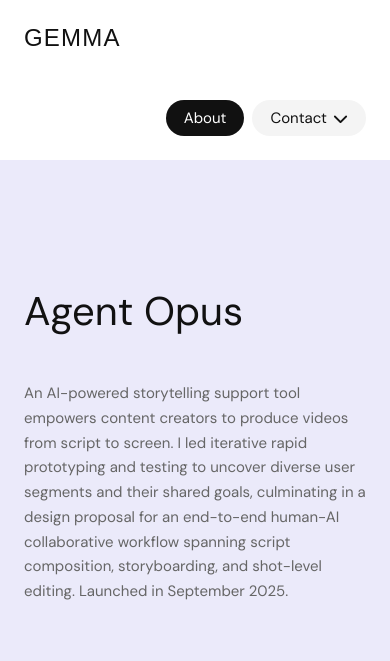
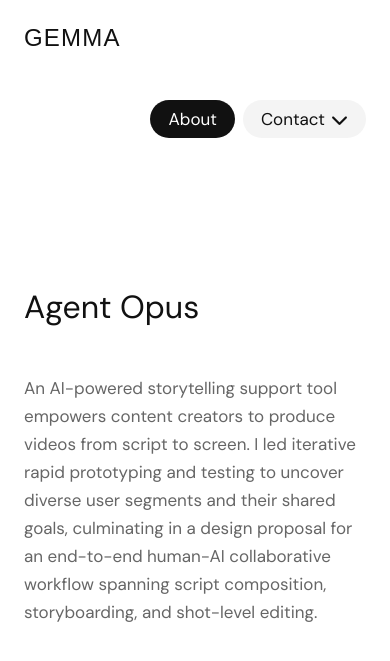
Before and after one commit to azurestocking/azurestocking.github.io, a Jekyll site: the page built from _projects/agent-opus.html, in a window 390 px wide and 900 px high, cut to the strip 0-664 px from the top of the window. Shown: the top 661 px of the strip. Built offline with Jekyll 4.4.1, drawn with Linux system fonts in a browser that asks for light colours; some web fonts are replaced; some of the changed text lies outside the part shown.

Commit message:
Add accordion + eyebrow; refine scrollspy, bold, tokens
- Success Metrics: replace redundant text columns with a native
  <details> accordion (At Launch / Over Time), token-styled +/- rows
- Scrollspy: capitalized links in body-grey, bold when active; drop
  the generated Retrospect entry; TOC built from <hr> labels only
- Add .eyebrow utility (uppercase ink-3 label with spacing)
- <b>/<strong>: medium weight, inherit parent color
- Token/spacing tweaks (nav size, display size, mobile clamp)

```diff
--- a/_layouts/project.html
+++ b/_layouts/project.html
@@ -4,7 +4,7 @@ layout: default
 
 {% if page['theme-color'] and page['theme-color'] != '' %}<style>:root { --accent: {{ page['theme-color'] }}; }</style>{% endif %}
 
-<section id="overview" class="full-width-bg" style="background-color: {{ page['bg-color'] }};">
+<section id="overview" class="full-width-bg">
     <div class="grid">
         <div class="col-start-4 col-span-6">
             <div class="p-xl" style="margin-top: 25vh; font-family: var(--font-secondary);">{{ page.name }}</div>
--- a/_projects/agent-opus.html
+++ b/_projects/agent-opus.html
@@ -5,7 +5,7 @@ draft: false
 featured: true
 name: "Agent Opus"
 client: "Opus Clip"
-desc: "An AI-powered storytelling support tool empowers content creators to produce videos from script to screen. I led iterative rapid prototyping and testing to uncover diverse user segments and their shared goals, culminating in a design proposal for an end-to-end human-AI collaborative workflow spanning script composition, storyboarding, and shot-level editing. Launched in September 2025."
+desc: "An AI-powered storytelling support tool empowers content creators to produce videos from script to screen. I led iterative rapid prototyping and testing to uncover diverse user segments and their shared goals, culminating in a design proposal for an end-to-end human-AI collaborative workflow spanning script composition, storyboarding, and shot-level editing."
 image: "/images/agent-opus/demo.mp4"
 bg-pattern: "/images/agent-opus/bg-pattern.png"
 bg-image: "/images/agent-opus/bg-image.jpg"
@@ -36,25 +36,9 @@ responsibilities:
     <div class="grid">
         <div class="col-start-4 col-span-6">
             <h3 class="np">Background</h3>
-            <p>Back in Q2 2024, our company saw text-to-video integration as both timely and technically feasible, but <strong>this potentially valuable yet loosely defined opportunity needed to be validated and conceptualized quickly and affordably</strong>, before securing leadership buy-in and diverting core production efforts.</p>
-        </div>
-
-        <div class="flex-row col-start-3 col-span-8">
-            <div class="card">
-                <div class="number">🔥</div>
-                <h5>Market Interest</h5>
-                <p>Advances in generative AI have fueled momentum in multimodal creation, with text-to-video emerging as a compelling frontier. Early movers like Pika and Runway signal both technical feasibility and strong market demand.</p>
-            </div>
-            <div class="card">
-                <div class="number">🚀</div>
-                <h5>Existential Crisis</h5>
-                <p>Our company is among the earliest players in AI-powered video captioning and repurposing, but the low barrier to entry makes differentiation essential to maintain its competitive edge as more industry giants like ByteDance, YouTube, Meta enter the space.</p>
-            </div>
-            <div class="card">
-                <div class="number">🤝</div>
-                <h5>Potential Synergy</h5>
-                <p>Existing users have been requesting text-to-video generation, a capability that naturally complements the current product by extending the workflow earlier in the pipeline.</p>
-            </div>
+            <p>The company is a pre-Series A startup specialized in AI-powered video captioning and repurposing, and the low barrier to entry makes differentiation essential to maintain its competitive edge as more industry giants enter the space.</p>
+            <p>By Q2 2024, existing users were asking for text-to-video generation, a capability that naturally complements the current product. Advances in generative AI had made this feature both timely and technically feasible.</p>
+            <p>This potentially valuable yet loosely defined opportunity needed to be validated and conceptualized quickly and affordably, before securing leadership buy-in and diverting core production efforts.</p>
         </div>
     </div>
 </section>
@@ -84,17 +68,8 @@ responsibilities:
         <div class="col-start-4 col-span-6">
             <h3 class="np">Problem Statement</h3>
             <p>We began with a straightforward, feature-driven problem framing handed down by the product manager, simple by necessity, but knowingly incomplete:</p>
-        </div>
-
-        <div class="p-l col-start-4 col-span-6">
             <blockquote>How might we integrate a text-to-video generating feature into the existing short video repurposing pipeline?</blockquote>
-        </div>
-
-        <div class="col-start-4 col-span-6">
-            <p>As later research surfaced three high-level goals shared across two user segments — efficiency, consistency, and adaptability — I refined that rough question into something more specific, which guided the design decisions that follow:</p>
-        </div>
-
-        <div class="p-l col-start-4 col-span-6">
+            <p>As later research surfaced three high-level goals shared across two user segments, i.e., efficiency, consistency, and adaptability, I refined that rough question into something more specific, which guided the design decisions that follow:</p>
             <blockquote>How might we empower content creators to quickly and easily translate their scripts into reliably high-quality videos while accommodating diverse scenarios?</blockquote>
         </div>
     </div>
@@ -235,14 +210,15 @@ responsibilities:
     <div class="grid">
         <div class="col-start-4 col-span-6">
             <h3>Market Analysis</h3>
-            <p>Starting with a hypothesis: leading players appeared to focus on generating impressive but disjointed video clips, placing less emphasis on connecting them into structured narrative, which positions themselves more as tools for visual experimentation and asset creation.</p>
+            <p>Starting with a hypothesis: </p>
+            <blockquote>Leading players appeared to focus on generating impressive but disjointed video clips, placing less emphasis on connecting them into structured narrative, which positions themselves more as tools for visual experimentation and asset creation.</blockquote>
             <p>To test this hypothesis, I identified several leading players across the production cycle and established a set of criteria to evaluate their narrative capabilities.</p>
         </div>
 
         <img class="col-start-4 col-span-6" src="{{ '/images/agent-opus/market-analysis.png' | relative_url }}" loading="lazy">
 
         <div class="col-start-4 col-span-6">
-            <p>The matrix reveals a strategic opportunity: <strong>to differentiate by centering on storytelling support</strong>, aligning with the market gap and the team’s strengths, instead of competing on model performance.</p>
+            <p>The matrix reveals a strategic opportunity: to differentiate by centering on storytelling support, aligning with the market gap and the team’s strengths, instead of competing on model performance.</p>
         </div>
     </div>
 </section>
@@ -272,14 +248,14 @@ responsibilities:
         </div>
 
         <div class="list-container col-start-3 col-span-4">
-            <img src="{{ '/images/agent-opus/wireframe-1.png' | relative_url }}" loading="lazy">
+            <img src="{{ '/images/agent-opus/wireframe-1.png' | relative_url }}" loading="lazy" style="border-radius: 0;">
             <div>
                 <h5>Storyboard</h5>
                 <p>A sequential visual planning tool widely used in film and animation to pre-visualize productions, as seen in tools like Toon Boom Storyboard.</p>
             </div>
         </div>
         <div class="list-container col-start-7 col-span-4">
-            <img src="{{ '/images/agent-opus/wireframe-2.png' | relative_url }}" loading="lazy">
+            <img src="{{ '/images/agent-opus/wireframe-2.png' | relative_url }}" loading="lazy" style="border-radius: 0;">
             <div>
                 <h5>Infinite Canvas</h5>
                 <p>A modular approach used by domain experts to design and execute complex systems visually, such as Grasshopper and Unreal Engine.</p>
@@ -296,7 +272,7 @@ responsibilities:
     <div class="grid">
         <div class="col-start-4 col-span-6">
             <h3>Concept Testing</h3>
-            <p>To assess which direction had the strategic and technical foundation to move forward, I facilitated a <strong>cross-functional stakeholder interview</strong> to walk through annotated sketches and evaluate its viability, grouping the responses into thematic categories.</p>
+            <p>To assess which direction had the strategic and technical foundation to move forward, I facilitated a cross-functional stakeholder interview to walk through annotated sketches and evaluate its viability, grouping the responses into thematic categories.</p>
         </div>
 
         <div class="image-container col-start-4 col-span-6">
@@ -313,7 +289,7 @@ responsibilities:
     <div class="grid">
         <div class="col-start-4 col-span-6">
             <h3>Data Analysis</h3>
-            <p>Synthesizing the responses, the affinity mapping revealed that <strong>implementing a node-based architecture would require substantial engineering refactoring</strong>, raising critical concerns across three dimensions:</p>
+            <p>Synthesizing the responses, the affinity mapping revealed that implementing a node-based architecture would require substantial engineering refactoring, raising critical concerns across three dimensions:</p>
         </div>
 
         <div class="flex-row col-start-3 col-span-8">
@@ -394,9 +370,9 @@ responsibilities:
     <div class="grid">
         <div class="col-start-4 col-span-6">
             <h3>Usability Testing</h3>
-            <p>To test the prototype across hypothesized user segments, I recruited a slightly larger sample of 8 participants via a <strong>screener survey, capturing how each might integrate the feature into their existing workflow</strong>.</p>
-            <p>Sessions employed the <strong>think-aloud protocol to surface usability and functionality issues</strong> in real time.</p>
-            <p>Responses were synthesized through <strong>affinity mapping, grouped thematically and color-coded by usage intensity</strong>, to surface areas for improvement and drive the next iteration.</p>
+            <p>To test the prototype across hypothesized user segments, I recruited a slightly larger sample of 8 participants via a screener survey, capturing how each might integrate the feature into their existing workflow.</p>
+            <p>Sessions employed the think-aloud protocol to surface usability and functionality issues in real time.</p>
+            <p>Responses were synthesized through affinity mapping, grouped thematically and color-coded by usage intensity, to surface areas for improvement and drive the next iteration.</p>
         </div>
 
         <div class="image-container col-start-4 col-span-6">
@@ -421,7 +397,7 @@ responsibilities:
     <div class="grid">
         <div class="col-start-4 col-span-6">
             <h3>Data Analysis</h3>
-            <p>To make sense of these apparent contradictions, I hypothesized that the conflicting needs stemmed from how users conceptualize a set of shared goals differently. To test this, I examined the underlying intent behind each request and reshuffled them by <strong>high-level goals — the broader needs that encompass divergent user behaviors and expectations</strong>.</p>
+            <p>To make sense of these apparent contradictions, I hypothesized that the conflicting needs stemmed from how users conceptualize a set of shared goals differently. To test this, I examined the underlying intent behind each request and reshuffled them by high-level goals — the broader needs that encompass divergent user behaviors and expectations.</p>
         </div>
 
         <div class="image-container col-start-4 col-span-6">
@@ -429,7 +405,7 @@ responsibilities:
         </div>
 
         <div class="col-start-4 col-span-6">
-            <p>The affinity mapping supports this hypothesis: despite appearing contradictory at the surface level, all requests consistently mapped to the same high-level goals, indicating that <strong>users differ in their expectations about how these goals should be achieved rather than holding fundamentally incompatible needs, and are therefore reconcilable</strong>.</p>
+            <p>The affinity mapping supports this hypothesis: despite appearing contradictory at the surface level, all requests consistently mapped to the same high-level goals, indicating that users differ in their expectations about how these goals should be achieved rather than holding fundamentally incompatible needs, and are therefore reconcilable.</p>
         </div>
 
         <div class="flex-row col-start-3 col-span-8">
@@ -451,7 +427,7 @@ responsibilities:
         </div>
 
         <div class="col-start-4 col-span-6">
-            <p>This insight validates our hypothesis of multiple user segments, and the divergence in expectations implies that <strong>distinct user groups adopt varying positions on value trade-offs</strong>, potentially making them visually identifiable when plotted on a coordinate plane defined by such trade-offs. To surface those groups, I identified the <strong>core tensions in users’ decision-making</strong>: users are primarily weighing cost against perceived quality, and user agency against automation.</p>
+            <p>This insight validates our hypothesis of multiple user segments, and the divergence in expectations implies that distinct user groups adopt varying positions on value trade-offs, potentially making them visually identifiable when plotted on a coordinate plane defined by such trade-offs. To surface those groups, I identified the core tensions in users’ decision-making: users are primarily weighing cost against perceived quality, and user agency against automation.</p>
         </div>
 
         <div class="card-list-col col-start-4 col-span-6">
@@ -673,7 +649,7 @@ responsibilities:
         </div>
 
         <div class="col-start-4 col-span-6">
-            <p>Even with their diverse focuses, the uncategorized feedback unanimously converged on a previously unmentioned dimension: <strong>transparency — a deeper understanding of the system’s operations and decisions, and hence more informed and targeted manipulation.</strong></p>
+            <p>Even with their diverse focuses, the uncategorized feedback unanimously converged on a previously unmentioned dimension: transparency — a deeper understanding of the system’s operations and decisions, and hence more informed and targeted manipulation.</p>
         </div>
     </div>
 </section>
@@ -857,42 +833,51 @@ responsibilities:
             <p>Full implementation would be a major, resource-intensive undertaking requiring leadership buy-in and broader organizational alignment — none of which were in place yet. With that in mind, I proactively defined success metrics to ensure the design’s impact could be rigorously evaluated once the product was ready to ship:</p>
         </div>
 
-        <div class="list-container col-start-3 col-span-4">
-            <h4>At Launch</h4>
+        <div class="card col-start-3 col-span-4">
+            <h5>At Launch</h5>
             <p>Evaluate initial user engagement and identify early signals of whether the design successfully delivered value through the core workflow.</p>
-            <div>
-                <h5>Activation Rate</h5>
+            <div class="accordion">
+                <details class="accordion-item">
+                    <summary>Activation Rate</summary>
                     <p>Whether users completed their first storyboard, indicating the onboarding was intuitive enough to reach the key value moment.</p>
-            </div>
-            <div>
-                <h5>Completion Rate</h5>
+                </details>
+                <details class="accordion-item">
+                    <summary>Completion Rate</summary>
                     <p>Whether users followed through the full pipeline from script to slideshow, reflecting end-to-end usability and perceived value.</p>
-            </div>
-            <div>
-                <h5>Export Rate</h5>
+                </details>
+                <details class="accordion-item">
+                    <summary>Export Rate</summary>
                     <p>Whether the rendered storyboard was compelling enough for users to act on — an early signal of output satisfaction.</p>
+                </details>
             </div>
         </div>
-        <div class="list-container col-start-7 col-span-4">
-            <h4>Over Time</h4>
+
+        <div class="card col-start-7 col-span-4">
+            <h5>Over Time</h5>
             <p>Assess sustained behavioral engagement and validate both the design strategy and its long-term business impact.</p>
-            <div>
-                <h5>Feature Return Rate</h5>
+            <div class="accordion">
+                <details class="accordion-item">
+                    <summary>Feature Return Rate</summary>
                     <p>Whether users consistently returned, indicating the workflow delivered sustained utility beyond initial curiosity.</p>
-            </div>
-            <div>
-                <h5>Persona-Split Engagement</h5>
+                </details>
+                <details class="accordion-item">
+                    <summary>Persona-Split Engagement</summary>
                     <p>Whether the two user groups defined exhibited distinct usage patterns, validating the two-segment strategy and informing future prioritization.</p>
-            </div>
-            <div>
-                <h5>Trial-to-Paid Conversion Rate</h5>
+                </details>
+                <details class="accordion-item">
+                    <summary>Trial-to-Paid Conversion Rate</summary>
                     <p>Whether perceived value was strong enough to drive upgrade decisions, directly linking design quality to revenue.</p>
+                </details>
             </div>
         </div>
     </div>
 </section>
 
-<section id="retrospect">
+<div class="grid" aria-label="retrospect">
+    <hr class="col-start-4 col-span-6">
+</div>
+
+<section>
     <div class="grid">
         <div class="col-start-4 col-span-6">
             <h3 class="np">Hindsights</h3>
--- a/js/scrollspy.js
+++ b/js/scrollspy.js
@@ -35,26 +35,16 @@ document.addEventListener('DOMContentLoaded', function() {
         return id;
     }
 
-    // Build the TOC in document order:
-    //   • each <hr> section divider → a level-1 entry, labelled by the
-    //     aria-label on its container (e.g. <div class="grid" aria-label="think">)
-    //   • each <h3> (except .np) → an indented level-2 sub-entry
-    const nodes = Array.from(main.querySelectorAll('hr, h3'));
+    // Build the TOC from <hr> section dividers, each labelled by the
+    // aria-label on its container (e.g. <div class="grid" aria-label="think">)
+    const nodes = Array.from(main.querySelectorAll('hr'));
     const tocTargets = [];
 
     nodes.forEach(node => {
-        let text, indented;
-        if (node.tagName === 'HR') {
-            const labelled = node.closest('[aria-label]');
-            const label = labelled && labelled.getAttribute('aria-label');
-            if (!label) return;                 // unlabelled divider → skip
-            text = titleCase(label);
-            indented = false;
-        } else { // H3
-            if (node.classList.contains('np')) return;
-            text = node.textContent;
-            indented = true;
-        }
+        const labelled = node.closest('[aria-label]');
+        const label = labelled && labelled.getAttribute('aria-label');
+        if (!label) return;                 // unlabelled divider → skip
+        const text = titleCase(label);
 
         if (node.id) usedIds.add(node.id);       // respect any existing id
         else node.id = uniqueId(slug(text));
@@ -63,7 +53,6 @@ document.addEventListener('DOMContentLoaded', function() {
         link.href = '#' + node.id;
         link.textContent = text;
         link.classList.add('scrollspy-link');
-        if (indented) link.classList.add('h3');
         scrollspyLinks.appendChild(link);
         tocTargets.push(node);
     });
@@ -73,13 +62,6 @@ document.addEventListener('DOMContentLoaded', function() {
         scrollspy.classList.add('hide');
         return;
     }
-
-    // Create Retrospect link
-    const retrospectLink = document.createElement('a');
-    retrospectLink.href = '#retrospect';
-    retrospectLink.textContent = 'Retrospect';
-    retrospectLink.classList.add('scrollspy-link');
-    scrollspyLinks.appendChild(retrospectLink);
 
     // Update active state on scroll
     const observerOptions = {
@@ -103,7 +85,7 @@ document.addEventListener('DOMContentLoaded', function() {
         });
     }, observerOptions);
 
-    // Observe the overview section, every TOC target, and the retrospect section
+    // Observe the overview section and every TOC target
     const overviewSection = document.getElementById('overview');
     if (overviewSection) {
         observer.observe(overviewSection);
@@ -111,11 +93,6 @@ document.addEventListener('DOMContentLoaded', function() {
     tocTargets.forEach(target => {
         observer.observe(target);
     });
-
-    const retrospectSection = document.getElementById('retrospect');
-    if (retrospectSection) {
-        observer.observe(retrospectSection);
-    }
 
     // Disappear / reappear: hide the TOC whenever a full-width band scrolls
     // behind it. #scrollspy is height:0, so measure the actual TOC content box.
--- a/styles.css
+++ b/styles.css
@@ -16,18 +16,20 @@
     font-size: 16px;
 
     /* TYPE SCALE — 5 fixed steps */
+    --font-size-nav: 14px;
+    --line-height-nav: 1.428571; /* 20px at the navigation size */
     --font-size-xs: 13px;   /* meta, captions, tags, TOC, footer */
-    --font-size-s:  15px;   /* body */
+    --font-size-s:  17px;   /* body */
     --font-size-m:  20px;   /* h2/h3/h4, lead */
     --font-size-l:  28px;   /* h1 */
-    --font-size-xl: 40px;   /* hero display (p-xl, p-xxl, number) */
+    --font-size-xl: 46px;   /* hero display (p-xl, p-xxl, number) */
 
     /* LINE HEIGHTS */
     --line-height-xs: 1.5;
     --line-height-s:  1.65;   /* body */
     --line-height-m:  1.35;   /* subheads / lead */
     --line-height-l:  1.2;    /* h1 */
-    --line-height-xl: 1.1;    /* display */
+    --line-height-xl: 1.16;    /* display */
 
     /* SPACING — 5 fixed steps on an 8px grid */
     --space-xs:  8px;
@@ -38,6 +40,10 @@
 }
 
 
+
+@media (max-width: 720px) {
+    :root { --font-size-xl: 32px; }
+}
 
 /* FONTS */
 
@@ -287,8 +293,17 @@ a:hover {
     text-underline-offset: 4px;
 }
 
-b {
+b, strong {
     font-weight: 500;
+    color: inherit;
+}
+
+.eyebrow {
+    font-size: 12px;
+    color: var(--tertiary);
+    text-transform: uppercase;
+    letter-spacing: 0.08em;
+    margin-bottom: var(--space-s);
 }
 
 blockquote {
@@ -524,6 +539,49 @@ img, video {
     font-weight: 500;
 }
 
+/* Accordion — native <details>, hairline-separated rows with a +/− toggle */
+.accordion {
+    border-top: 1px solid var(--border);
+}
+
+.accordion-item {
+    border-bottom: 1px solid var(--border);
+}
+
+.accordion-item > summary {
+    list-style: none;
+    cursor: pointer;
+    display: flex;
+    align-items: center;
+    justify-content: space-between;
+    gap: var(--space-s);
+    padding: var(--space-s) 0;
+    font-size: var(--font-size-s);
+    font-weight: 400;
+    color: var(--secondary);
+}
+
+.accordion-item > summary::-webkit-details-marker {
+    display: none;
+}
+
+.accordion-item > summary::after {
+    content: "+";
+    color: var(--tertiary);
+    font-size: 18px;
+    line-height: 1;
+}
+
+.accordion-item[open] > summary::after {
+    content: "−";
+}
+
+.accordion-item > p {
+    margin: 0;
+    padding-bottom: var(--space-s);
+    color: var(--secondary);
+}
+
 /* Project cards — 2-up gallery (image, then title + description) */
 .project-card {
     display: flex;
@@ -719,6 +777,14 @@ header .button-group {
     pointer-events: none;
 }
 
+#scrollspy.scrollspy-hidden .scrollspy-link {
+    pointer-events: none;
+}
+
+@media (prefers-reduced-motion: reduce) {
+    #scrollspy, .scrollspy-link { transition: none; }
+}
+
 /* Vertical padding to match section rhythm, so the TOC lines up with
    where section content begins */
 .scrollspy {
@@ -734,38 +800,46 @@ header .button-group {
 .scrollspy-links {
     display: flex;
     flex-direction: column;
+    align-items: flex-start;
     gap: var(--space-xs);
 }
 
-/* Table-of-contents links — OpenAI style: sans, 14px, sentence case,
-   muted by default, smooth fade to full-ink when active/hovered. */
+/* Table-of-contents links fill the two-column navigation rail. */
 .scrollspy-link {
     font-family: var(--font-primary);
-    font-size: 0.8125rem;     /* 13px */
-    font-weight: 400;         /* regular — Söhne 500 reads too heavy here */
-    letter-spacing: 0;
-    line-height: 1.35;
+    font-size: var(--font-size-nav);
+    font-weight: 400;
+    line-height: var(--line-height-nav);
     text-transform: none;
     text-decoration: none;
-    color: var(--tertiary);
-    transition: color 0.25s var(--ease), opacity 0.35s var(--ease);
+    color: var(--secondary);
+    padding: 4px 12px;
+    width: 100%;
+    box-sizing: border-box;
+    border-radius: 20px;
+    background-color: transparent;
+    transition: color 0.2s var(--ease), background-color 0.2s var(--ease);
     cursor: pointer;
     display: block;
     opacity: 1;
     text-wrap: pretty;
 }
 
-.scrollspy-link:hover,
-.scrollspy-link.active {
+.scrollspy-link:hover {
     color: var(--primary);
     text-decoration: none;
 }
 
-/* Subsection level — same size, differentiated by indent only */
-/* TOC levels: Overview/Retrospect and h2 titles = level 1 (flush);
-   h3 titles = level 2 (indented) */
-.scrollspy-link.h3 {
-    padding-left: var(--space-s);
+.scrollspy-link:focus-visible {
+    outline: 2px solid var(--secondary);
+    outline-offset: 2px;
+}
+
+.scrollspy-link.active {
+    color: var(--primary);
+    background-color: var(--ghost);
+    font-weight: 400;
+    text-decoration: none;
 }
 
 
```
Lines whose indentation alone changed are shown as unchanged.
